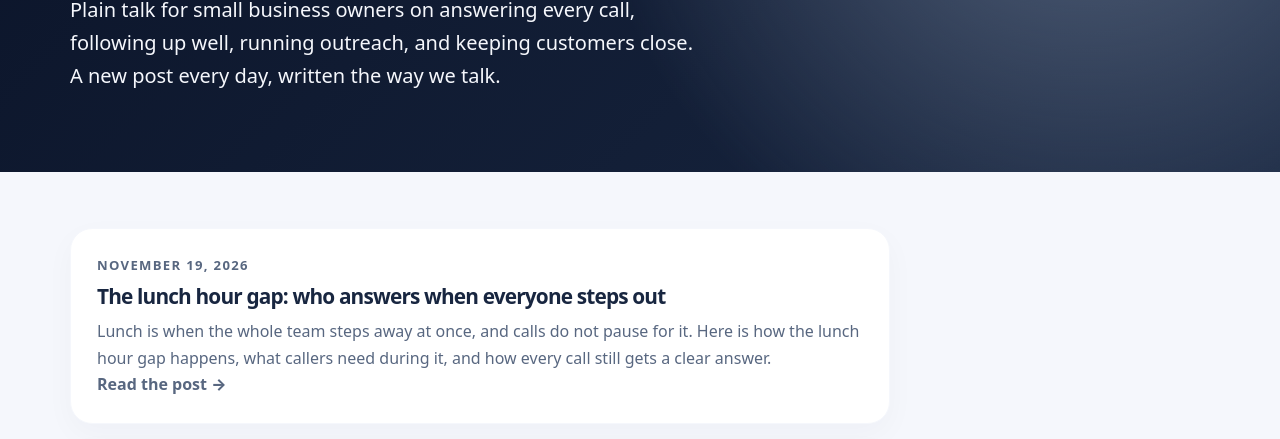
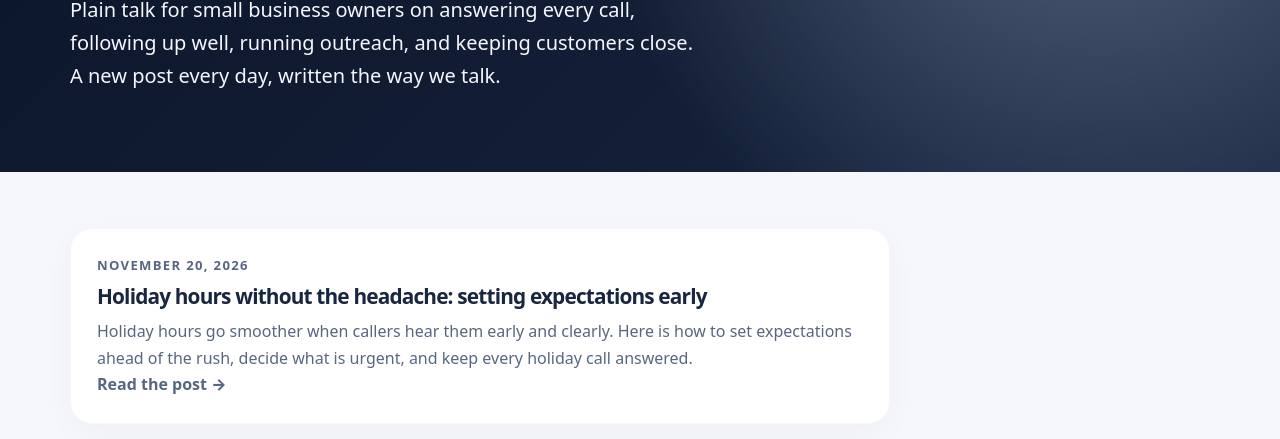
Before and after one commit to jbstog24-maker/never-miss-a-job, a plain HTML site: page blog.html in a window 1280 px wide. Shown: the part 334-773 px from the top of the page. Drawn offline with Linux system fonts and the light colour scheme.

Commit message:
Daily blog: Holiday hours without the headache: setting expectations early

```diff
--- a/blog.html
+++ b/blog.html
@@ -90,6 +90,7 @@ gtag('config', 'G-Y4YW8589B1');
 <section class="hero"><div class="wrap"><div class="eyebrow light">The Ringception Blog</div><h1>Notes on never missing a call.</h1><p class="lead">Plain talk for small business owners on answering every call, following up well, running outreach, and keeping customers close. A new post every day, written the way we talk.</p></div></section>
 <section><div class="wrap"><div class="post-list">
 <!-- POSTS: newest first. The daily blog job prepends each new post card directly below this comment, above the existing cards. -->
+<article class="card post-card"><p class="post-date">November 20, 2026</p><h3><a href="blog/holiday-hours-without-the-headache.html">Holiday hours without the headache: setting expectations early</a></h3><p>Holiday hours go smoother when callers hear them early and clearly. Here is how to set expectations ahead of the rush, decide what is urgent, and keep every holiday call answered.</p><p class="read-more"><a href="blog/holiday-hours-without-the-headache.html">Read the post →</a></p></article>
 <article class="card post-card"><p class="post-date">November 19, 2026</p><h3><a href="blog/the-lunch-hour-gap.html">The lunch hour gap: who answers when everyone steps out</a></h3><p>Lunch is when the whole team steps away at once, and calls do not pause for it. Here is how the lunch hour gap happens, what callers need during it, and how every call still gets a clear answer.</p><p class="read-more"><a href="blog/the-lunch-hour-gap.html">Read the post →</a></p></article>
 <article class="card post-card"><p class="post-date">November 18, 2026</p><h3><a href="blog/booking-on-the-first-call-getting-the-details-right-the-first-time.html">Booking on the first call: getting the details right the first time</a></h3><p>A booking made on the first call only works if the right details are captured. Here is what to get, how to confirm it back, and how to avoid a callback just to fill in the gaps.</p><p class="read-more"><a href="blog/booking-on-the-first-call-getting-the-details-right-the-first-time.html">Read the post →</a></p></article>
 <article class="card post-card"><p class="post-date">November 17, 2026</p><h3><a href="blog/what-callers-hear-while-they-wait-and-why-silence-hurts.html">What callers hear while they wait, and why silence hurts</a></h3><p>Silence on hold tells a caller nothing, and many hang up unsure if anyone is still there. Here is what callers should hear instead, and why a live answer beats waiting in the dark.</p><p class="read-more"><a href="blog/what-callers-hear-while-they-wait-and-why-silence-hurts.html">Read the post →</a></p></article>
```
